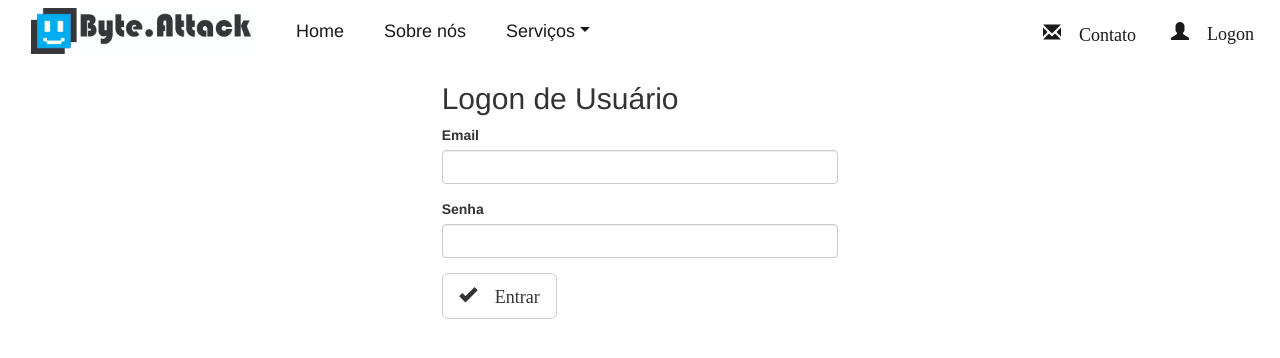
After one commit to LeandroMoura124/BYTE.ATTACK, a PHP site: page /formlogon.php in a window 1280 px wide. The commit adds this page. Shown: the top 358 px of the page. Run offline with PHP 8.4, Linux system fonts and the light colour scheme; data comes from the database, SQL or seed files in the repository; both versions use the stored data as it was after the commit; some libraries are stand-ins or nearby versions.

Commit message:
commit do projeto

```diff
--- /dev/null
+++ b/Conexao.php
@@ -0,0 +1,19 @@
+<?php
+
+    $localhost = "localhost";
+    $user = "LeoByteAttack";
+    $passw = "ByteAttack123";
+    $banco = "ByteAttack";
+
+
+    //orientada a objetos com PDO
+
+    $pdo = new PDO("mysql:dbname=".$banco."; host=".$localhost, $user, $passw);
+    $pdo ->setAttribute(PDO::ATTR_ERRMODE, PDO::ERRMODE_EXCEPTION);
+
+   $sql  = $pdo->query("SELECT*FROM tbl_usuario");
+    //$sql->execute();
+
+    /*echo $sql->rowCount();*/
+
+?>
--- a/banner.html
+++ b/banner.html
@@ -220,7 +220,7 @@
             <h4>Fundada em 2020,  a BYTE.ATTACK é uma empresa de tecnologia que fornece desenvolvedores
             front-end, back-end, analista de sistemas e muito mais...
             </h4>
-            <button type="submit" class="btn home-btn">Conheça-nos</button>
+            <button type="submit" class="btn home-btn" ><a href="#welcome" style="text-decoration: none;">Conheça-nos</a></button>
         </div>
     </div>
 </section>
--- /dev/null
+++ b/formlogon.php
@@ -0,0 +1,76 @@
+<!doctype html>
+<html lang="pt-br">
+<meta name="viewport" content="width=device-width, initial-scale=1">
+
+    <!-- Latest compiled and minified CSS -->
+    <link rel="stylesheet" href="https://maxcdn.bootstrapcdn.com/bootstrap/3.3.7/css/bootstrap.min.css">
+    <!-- jQuery library -->
+    <script src="https://ajax.googleapis.com/ajax/libs/jquery/3.2.1/jquery.min.js"></script>
+    <link href="https://cdn.jsdelivr.net/npm/bootstrap@5.1.3/dist/css/bootstrap.min.css" rel="stylesheet" integrity="sha384-1BmE4kWBq78iYhFldvKuhfTAU6auU8tT94WrHftjDbrCEXSU1oBoqyl2QvZ6jIW3" crossorigin="anonymous">
+    <script src="https://stackpath.bootstrapcdn.com/bootstrap/4.3.1/js/bootstrap.min.js" integrity="sha384-JjSmVgyd0p3pXB1rRibZUAYoIIy6OrQ6VrjIEaFf/nJGzIxFDsf4x0xIM+B07jRM" crossorigin="anonymous"></script>
+    <link rel="stylesheet" href="https://maxcdn.bootstrapcdn.com/bootstrap/3.3.7/css/bootstrap.min.css">
+
+
+    <!-- Latest compiled JavaScript -->
+    <script src="https://maxcdn.bootstrapcdn.com/bootstrap/3.3.7/js/bootstrap.min.js"></script>
+
+
+    <style type="text/css">
+	.navbar{
+		margin-bottom:0px;
+
+
+    }
+    .navbar img{
+		margin-left: 30px;
+    }
+
+    </style>
+
+
+    <body>
+
+    <?php
+
+        include 'Conexao.php';
+        include 'nav.php';
+        //include 'cabecalho.html';
+
+    ?>
+
+        <div class="container-fluid">
+            <div class="row">
+                <div class="col-sm-4 col-sm-offset-4">
+                    <h2>Logon de Usuário</h2>
+                <form name="frmusuario" method="post" action="validausuario.php">
+                    <div class="form-group">
+                            <label for="email">Email</label>
+                            <input name="txtemail" type="email" class="form-control" required id="email">
+                        </div>
+
+                    <div class="form-group">
+                            <label for="senha">Senha</label>
+                            <input name="txtsenha" type="password" class="form-control" required id="senha">
+                    </div>
+
+                    <button type="submit" class="btn btn-lg btn-default">
+                        <span class="glyphicon glyphicon-ok"> Entrar</span>
+
+                    </button>
+
+                    <!--<a href="formusuario.php">
+                    <button type="button" class="btn btn-lg btn-link">
+                        Ainda não sou cadastrado
+                    </button>
+                    </a>-->
+                </form>
+                </div>
+            </div>
+        </div>
+
+
+        <?php
+        //include 'rodape.html'
+        ?>
+    </body>
+</html>
--- a/nav.php
+++ b/nav.php
@@ -7,16 +7,16 @@
   <div class="collapse navbar-collapse" id="collapsibleNavId">
     <ul class="navbar-nav mr-auto mt-2 mt-lg-0" style="padding-left: 10px;">
       <li class="nav-item active">
-        <a class="navbar-brand" href="#" style="padding-left:20px;" style="height:100px">Home <span class="sr-only">(current)</span></a>
+        <a class="navbar-brand" href="index.php#myCarousel" style="padding-left:20px;" style="height:100px">Home <span class="sr-only">(current)</span></a>
       </li>
       <li class="nav-item">
-        <a class="navbar-brand" href="#">Sobre nós</a>
+        <a class="navbar-brand" href="index.php#welcome">Sobre nós</a>
       </li>
       <li class="nav-item dropdown">
         <a class="navbar-brand dropdown-toggle" href="#" id="dropdownId" data-toggle="dropdown" aria-haspopup="true" aria-expanded="false">Serviços</a>
         <div class="dropdown-menu" aria-labelledby="dropdownId">
-          <a class="dropdown-item  navbar-brand" href="#">Designer</a>
-          <a class="dropdown-item navbar-brand" href="#">Front-end</a>
+          <a class="dropdown-item  navbar-brand" href="index.php#services">Designer</a>
+          <a class="dropdown-item navbar-brand" href="index.php#services">Front-end</a>
         </div>
       </li>
     </ul>
@@ -25,18 +25,18 @@
       <button class="btn btn-outline-success my-2 my-sm-0" type="submit">Search</button>
     </form>-->
     <ul class="nav navbar-nav navbar-right">
-        <li><a href="#" style="padding: 10px;" class="navbar-brand"><span class="glyphicon glyphicon-envelope" style="padding-top: 15px;"> Contato</a></li>
+        <li><a href="index.php#contato" style="padding: 10px;" class="navbar-brand"><span class="glyphicon glyphicon-envelope" style="padding-top: 6px;"> Contato</a></li>
 
 
         <?php if(empty($_SESSION['ID'])) { ?>
-		    <li><a href="formlogon.php" class="navbar-brand"><span class="glyphicon glyphicon-user" style="padding: 10px;"> Logon</a></li>
+		    <li><a href="formlogon.php" class="navbar-brand"><span class="glyphicon glyphicon-user" style="padding-top: 0px;"> Logon</a></li>
         <?php } else {
       if($_SESSION['Status']==0){
-        $consulta_usuario = $pdo->query("select nm_usuario from tbL_usuario where cd_usuario = '$_SESSION[ID]' ");
+        $consulta_usuario = $pdo->query("select nm_usuario from tbl_usuario where cd_usuario = '$_SESSION[ID]' ");
         $exibe_usuario = $consulta_usuario->fetch(PDO::FETCH_ASSOC);
           ?>
-       		<li><a href="#"><span class="glyphicon glyphicon-user"><?php echo $exibe_usuario['nm_usuario'];?> Logon</a></li>
-          <li><a href="sair.php"><span class="glyphicon glyphicon-log-out"> Sair</a></li>
+       		<li><a href="#" class="navbar-brand"><span class="glyphicon glyphicon-user"> <?php echo $exibe_usuario['nm_usuario'];?></a></li>
+          <li><a href="sair.php" class="navbar-brand"><span class="glyphicon glyphicon-log-out"> Sair</a></li>
         <?php } else {?>
           <li><a href="adm.php"><button class="btn btn-sm btn-danger">Administrador</button></a></li>
           <li><a href="sair.php"><span class="glyphicon glyphicon-log-out"> Sair</a></li>
```
Also changed, not shown: db_ByteAttack.sql (added, +31 -0 lines), erro.php (added, +73 -0 lines), index.php (+4 -3 lines), sair.php (added, +7 -0 lines), validausuario.php (added, +35 -0 lines).
